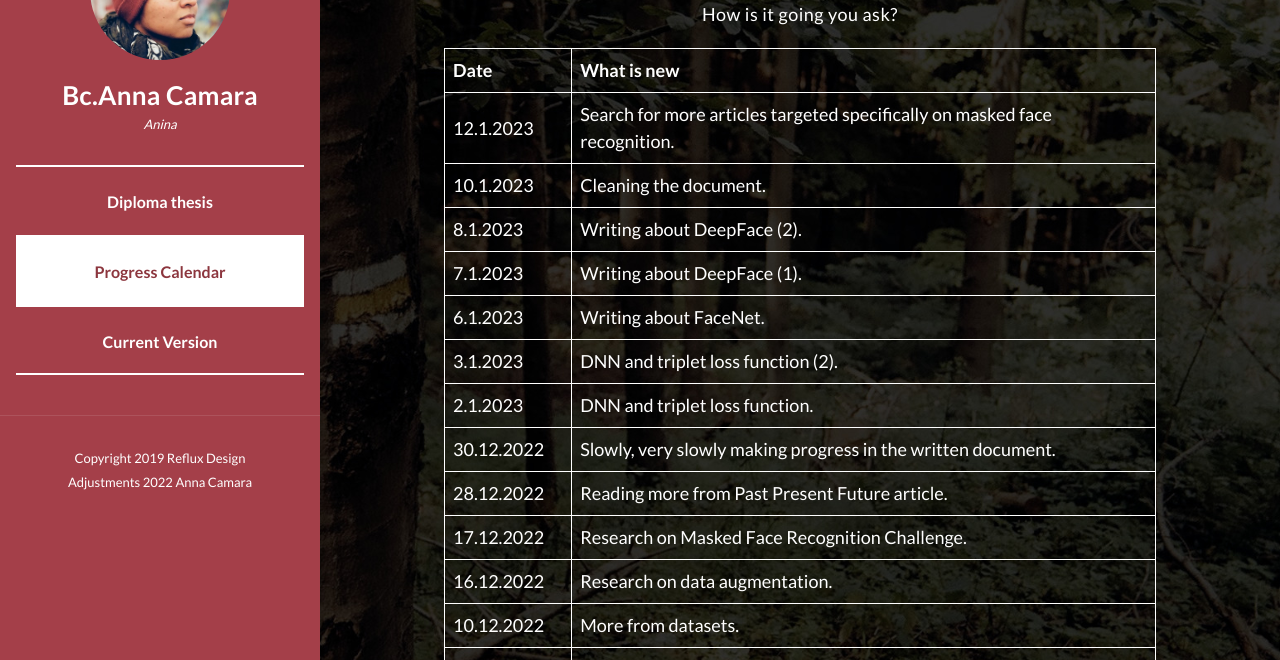
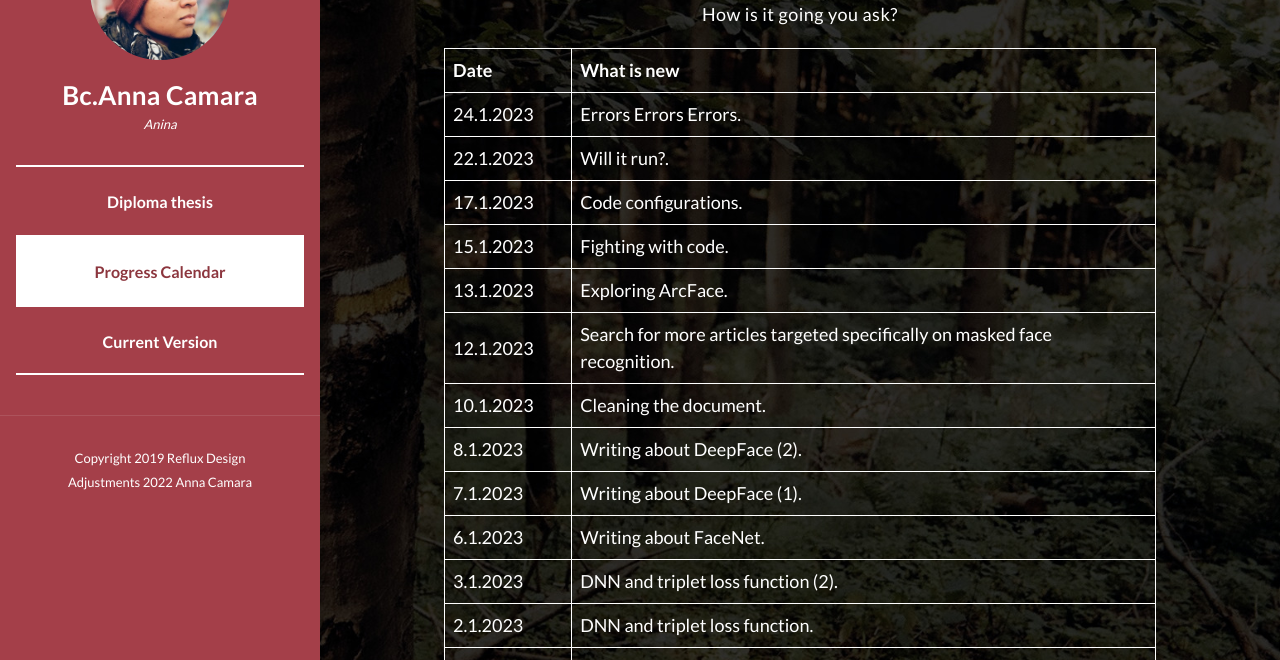
Before and after one commit to AninaCama/AninaCama.github.io, a plain HTML site: page progress.html in a window 1280 px wide. Shown: the part 140-800 px from the top of the page. Drawn offline with Linux system fonts and the light colour scheme.

Commit message:
calendar update

```diff
--- a/progress.html
+++ b/progress.html
@@ -70,6 +70,26 @@
                     <tr>
                         <th>Date</th>
                         <th>What is new</th>
+                    </tr>
+                    <tr>
+                        <td>24.1.2023</td>
+                        <td>Errors Errors Errors.</td>
+                    </tr>
+                    <tr>
+                        <td>22.1.2023</td>
+                        <td>Will it run?.</td>
+                    </tr>
+                    <tr>
+                        <td>17.1.2023</td>
+                        <td>Code configurations.</td>
+                    </tr>
+                    <tr>
+                        <td>15.1.2023</td>
+                        <td>Fighting with code.</td>
+                    </tr>
+                    <tr>
+                        <td>13.1.2023</td>
+                        <td>Exploring ArcFace.</td>
                     </tr>
                     <tr>
                         <td>12.1.2023</td>
```
Also changed, not shown: index.html (+5 -0 lines).
